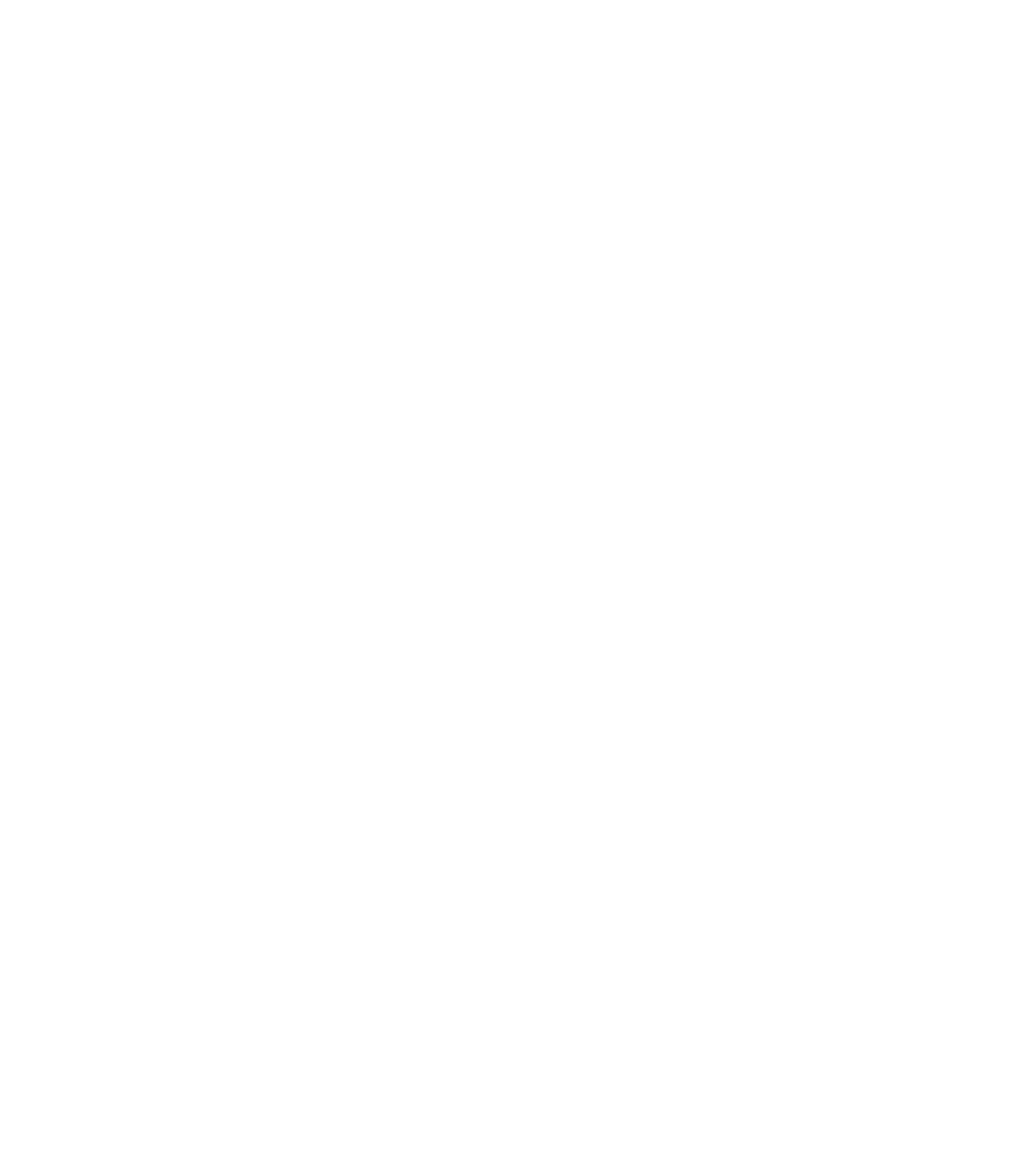
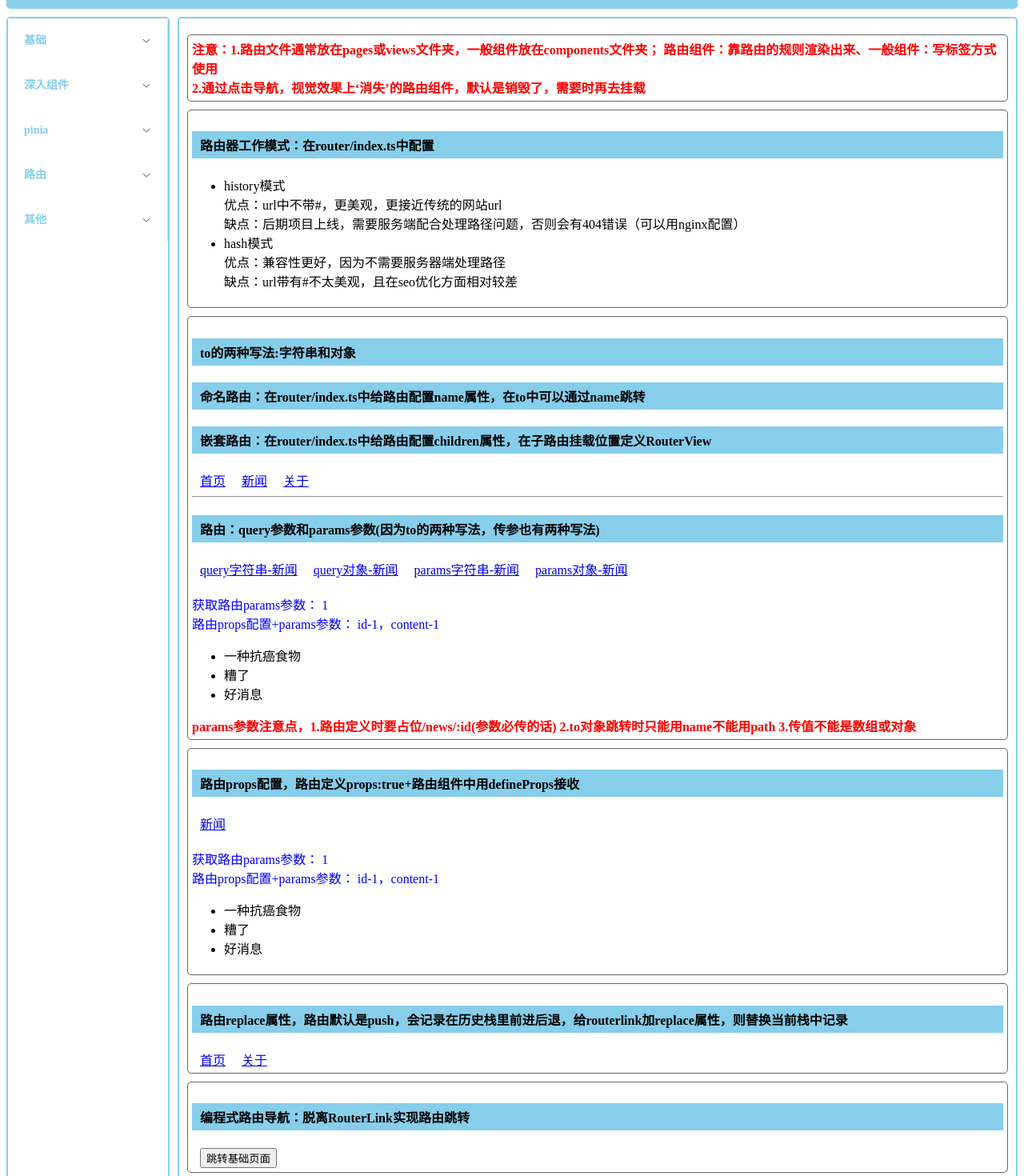
Before and after one commit to wangm-ykx/vue3_learn, a Vue app: page /route/index/news/1/1 in a window 1280 px wide. Before the commit this address had no page. Shown: the part 80-1550 px from the top of the page at 80% size. Before the commit the page ends 800 px from the top, so only its background shows below. Built offline with nearby package versions, Linux system fonts and the light colour scheme; the HTML template or start-up script is replaced by a standard one.

Commit message:
feat:路由模块

```diff
--- a/src/pages/layout/Layout.vue
+++ b/src/pages/layout/Layout.vue
@@ -9,7 +9,6 @@
         <el-menu class="el-menu-vertical-demo" router>
           <el-sub-menu v-for="item in menus" :index="item.to">
             <template #title>
-              <el-icon><icon-menu /></el-icon>
               <span class="top-menu">{{ item.name }}</span>
             </template>
             <el-menu-item v-for="secondItem in item.children" :index="secondItem.to">
@@ -59,6 +58,16 @@
     name: 'pinia',
     to: '/pinia',
     children: [{ name: '全部特性：读、写、getters、订阅、组合式写法', to: '/pinia/index' }],
+  },
+  {
+    name: '路由',
+    to: '/route',
+    children: [
+      {
+        name: '全部特性：to的两种写法、命名路由、嵌套路由、路由参数、props配置、replace属性、编程式路由、重定向',
+        to: '/route/index',
+      },
+    ],
   },
   {
     name: '其他',
--- /dev/null
+++ b/src/pages/route/Index.vue
@@ -0,0 +1,106 @@
+<template>
+  <div>
+    <div class="box">
+      <b style="color: red">
+        注意：1.路由文件通常放在pages或views文件夹，一般组件放在components文件夹；
+        路由组件：靠路由的规则渲染出来、一般组件：写标签方式使用<br />
+        2.通过点击导航，视觉效果上‘消失’的路由组件，默认是销毁了，需要时再去挂载
+      </b>
+    </div>
+
+    <div class="box">
+      <h4>路由器工作模式：在router/index.ts中配置</h4>
+      <ul>
+        <li>
+          history模式<br />
+          优点：url中不带#，更美观，更接近传统的网站url <br />
+          缺点：后期项目上线，需要服务端配合处理路径问题，否则会有404错误（可以用nginx配置）
+        </li>
+        <li>
+          hash模式<br />
+          优点：兼容性更好，因为不需要服务器端处理路径 <br />
+          缺点：url带有#不太美观，且在seo优化方面相对较差
+        </li>
+      </ul>
+    </div>
+
+    <div class="box">
+      <h4>to的两种写法:字符串和对象</h4>
+      <h4>命名路由：在router/index.ts中给路由配置name属性，在to中可以通过name跳转</h4>
+      <h4>嵌套路由：在router/index.ts中给路由配置children属性，在子路由挂载位置定义RouterView</h4>
+      <RouterLink to="/route/index/home" active-class="active">首页</RouterLink>
+      <RouterLink :to="{ path: '/route/index/news' }" active-class="active">新闻</RouterLink>
+      <RouterLink :to="{ name: 'about' }" active-class="active">关于</RouterLink>
+      <hr />
+
+      <h4>路由：query参数和params参数(因为to的两种写法，传参也有两种写法)</h4>
+
+      <RouterLink :to="`/route/index/news?id=${id}`" active-class="active"
+        >query字符串-新闻</RouterLink
+      >
+      <RouterLink
+        :to="{ path: '/route/index/news', query: { id: 'adiassiuwu1' } }"
+        active-class="active"
+        >query对象-新闻</RouterLink
+      >
+
+      <RouterLink :to="`/route/index/news/${id}`" active-class="active"
+        >params字符串-新闻</RouterLink
+      >
+      <RouterLink :to="{ name: 'news', params: { id: 'adiassiuwu1' } }" active-class="active"
+        >params对象-新闻</RouterLink
+      >
+      <RouterView />
+      <b style="color: red"
+        >params参数注意点，1.路由定义时要占位/news/:id(参数必传的话)
+        2.to对象跳转时只能用name不能用path 3.传值不能是数组或对象
+      </b>
+    </div>
+
+    <div class="box">
+      <h4>路由props配置，路由定义props:true+路由组件中用defineProps接收</h4>
+      <RouterLink
+        :to="{ name: 'news', params: { id: 'adiassiuw100', content: '测试路由props' } }"
+        active-class="active"
+        >新闻</RouterLink
+      >
+      <RouterView />
+    </div>
+
+    <div class="box">
+      <h4>
+        路由replace属性，路由默认是push，会记录在历史栈里前进后退，给routerlink加replace属性，则替换当前栈中记录
+      </h4>
+      <RouterLink replace to="/route/index/home" active-class="active">首页</RouterLink>
+      <RouterLink replace :to="{ name: 'about' }" active-class="active">关于</RouterLink>
+    </div>
+
+    <div class="box">
+      <h4>编程式路由导航：脱离RouterLink实现路由跳转</h4>
+      <button @click="jump">跳转基础页面</button>
+    </div>
+  </div>
+</template>
+
+<script setup lang="ts" name="">
+import { ref } from 'vue'
+import { useRouter } from 'vue-router'
+const id = ref('adiassiuwu2')
+const router = useRouter()
+
+function jump() {
+  router.push({
+    path: '/basic/refAndReactive',
+  })
+}
+</script>
+
+<style scoped lang="css">
+a {
+  margin: 10px;
+}
+.active {
+  text-decoration: none;
+  background-color: skyblue;
+}
+</style>
--- /dev/null
+++ b/src/pages/route/News.vue
@@ -0,0 +1,37 @@
+<template>
+  <div class="main">
+    <span style="color: blue" v-show="query.id"> 获取路由query参数： {{ query.id }} </span>
+    <span style="color: blue" v-show="params.id"> 获取路由params参数： {{ params.id }} </span>
+    <br />
+    <span style="color: blue" v-show="params.id">
+      路由props配置+params参数： id-{{ id }}，content-{{ content }}
+    </span>
+    <ul class="nav-box">
+      <li v-for="item in list" :key="item.id">
+        {{ item.title }}
+      </li>
+    </ul>
+  </div>
+</template>
+
+<script setup lang="ts" name="News">
+import { reactive, toRefs } from 'vue'
+import { useRoute } from 'vue-router'
+const list = reactive([
+  { id: 'adiassiuwu1', content: '土豆', title: '一种抗癌食物' },
+  { id: 'adiassiuwu2', content: '没有投简历', title: '糟了' },
+  { id: 'adiassiuwu3', content: '没有来', title: '好消息' },
+])
+const route = useRoute()
+
+// 解构后模板中就不用写route.query.id
+let { query, params } = toRefs(route)
+
+defineProps(['id', 'content'])
+</script>
+
+<style scoped lang="css">
+.main {
+  padding-top: 20px;
+}
+</style>
--- a/src/router/index.ts
+++ b/src/router/index.ts
@@ -1,8 +1,11 @@
-import { createRouter, createWebHistory } from 'vue-router'
+import { createRouter, createWebHistory, createWebHashHistory } from 'vue-router'
 import Layout from '@/pages/layout/Layout.vue'
+import type { an } from 'vue-router/dist/router-CWoNjPRp.mjs'
 
 const router = createRouter({
   history: createWebHistory(),
+  // hash模式
+  // history: createWebHashHistory(),
   routes: [
     {
       path: '/',
@@ -51,7 +54,6 @@
       // 深入组件
       path: '/depth',
       component: Layout,
-      // 基础二级路由
       children: [
         {
           path: 'vmodelAndMarkref',
@@ -76,10 +78,52 @@
       ],
     },
     {
+      // 路由
+      path: '/route',
+      component: Layout,
+      children: [
+        {
+          path: 'index',
+          component: () => import('@/pages/route/Index.vue'),
+          meta: { title: '路由所有特性' },
+          children: [
+            {
+              path: 'about',
+              name: 'about',
+              component: () => import('@/pages/route/About.vue'),
+            },
+            {
+              path: 'news',
+              name: 'news',
+              component: () => import('@/pages/route/News.vue'),
+            },
+            {
+              // path: 'news/:id',
+              // content参数非必传
+              path: 'news/:id/:content?',
+              name: 'news',
+              component: () => import('@/pages/route/News.vue'),
+              // 相当于<News :id=id :content=content/>，将路由收到的一个个params参数转为一个个props传给组件，只能和params参数配合使用
+              props: true,
+              // 第二种写法，可以自己决定将什么作为props传给路由组件
+              // props(route:any) {
+              //   console.log(route,'可以拿到当前路由对象')
+              //   return route.query
+              // }
+            },
+            {
+              path: 'home',
+              name: 'home',
+              component: () => import('@/pages/route/Home.vue'),
+            },
+          ],
+        },
+      ],
+    },
+    {
       // pinia
       path: '/pinia',
       component: Layout,
-      // 基础二级路由
       children: [
         {
           path: 'index',
@@ -92,7 +136,6 @@
       // 其他
       path: '/other',
       component: Layout,
-      // 基础二级路由
       children: [
         {
           path: 'customRef',
@@ -116,14 +159,6 @@
         },
       ],
     },
-    // {
-    //   path: '/about',
-    //   name: 'about',
-    //   // route level code-splitting
-    //   // this generates a separate chunk (About.[hash].js) for this route
-    //   // which is lazy-loaded when the route is visited.
-    //   component: () => import('../views/AboutView.vue')
-    // }
   ],
 })
 
```
Also changed, not shown: src/pages/News.vue (deleted, +0 -40 lines), src/pages/route/About.vue (renamed from src/pages/About.vue), src/pages/route/Detail.vue (renamed from src/pages/Detail.vue), src/pages/route/Home.vue (renamed from src/pages/Home.vue).
